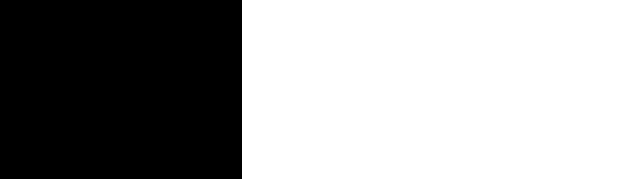
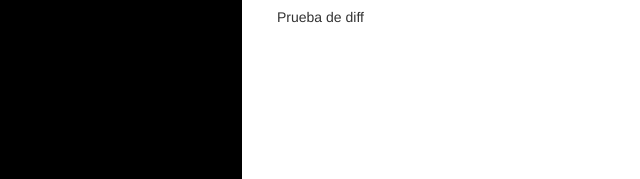
Before and after one commit to panterozo/Utils, a website: page index.html at #/getUniqueList in a window 1280 px wide. Shown: the part 341-520 px from the top of the page, 8-648 px from the left. Drawn offline with Linux system fonts and the light colour scheme.

```diff
--- a/london.html
+++ b/london.html
@@ -42,3 +42,4 @@
 	  </tr>
 	</table>
 </div>
+Prueba de diff
```
